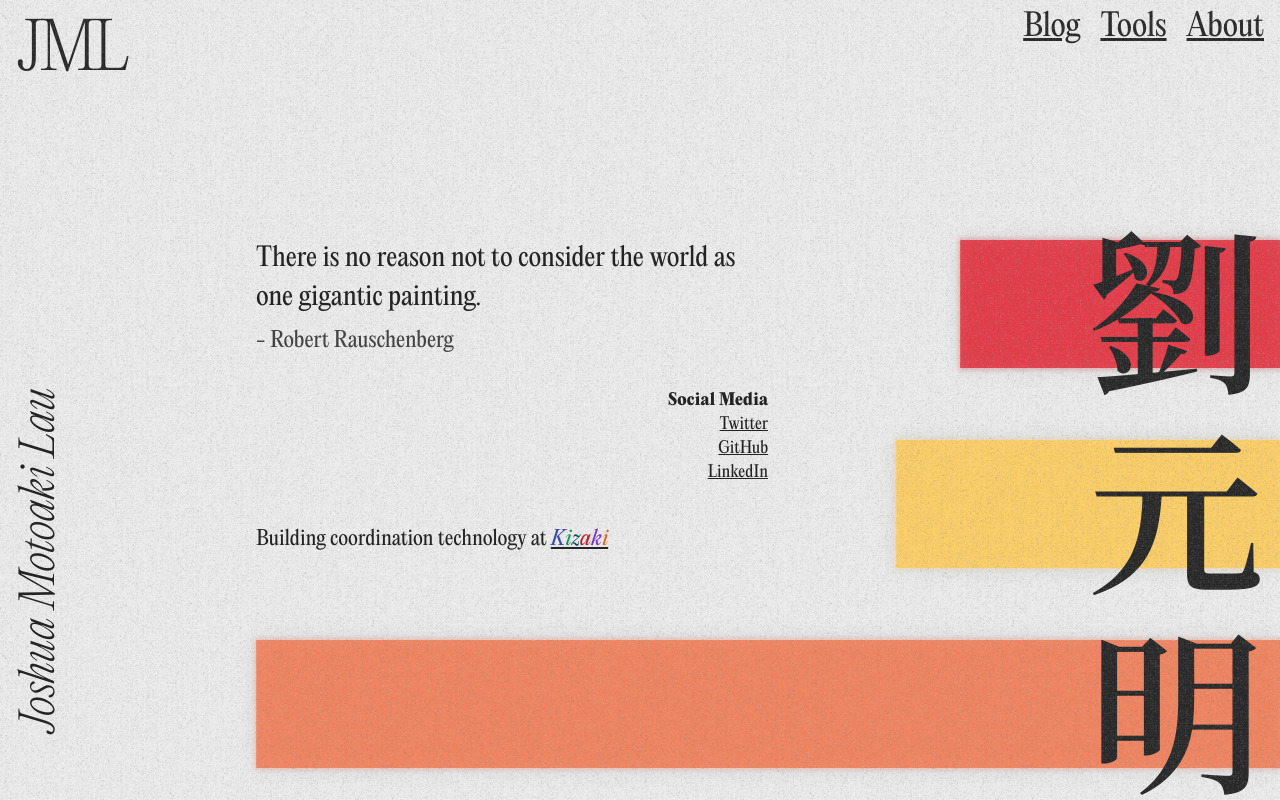
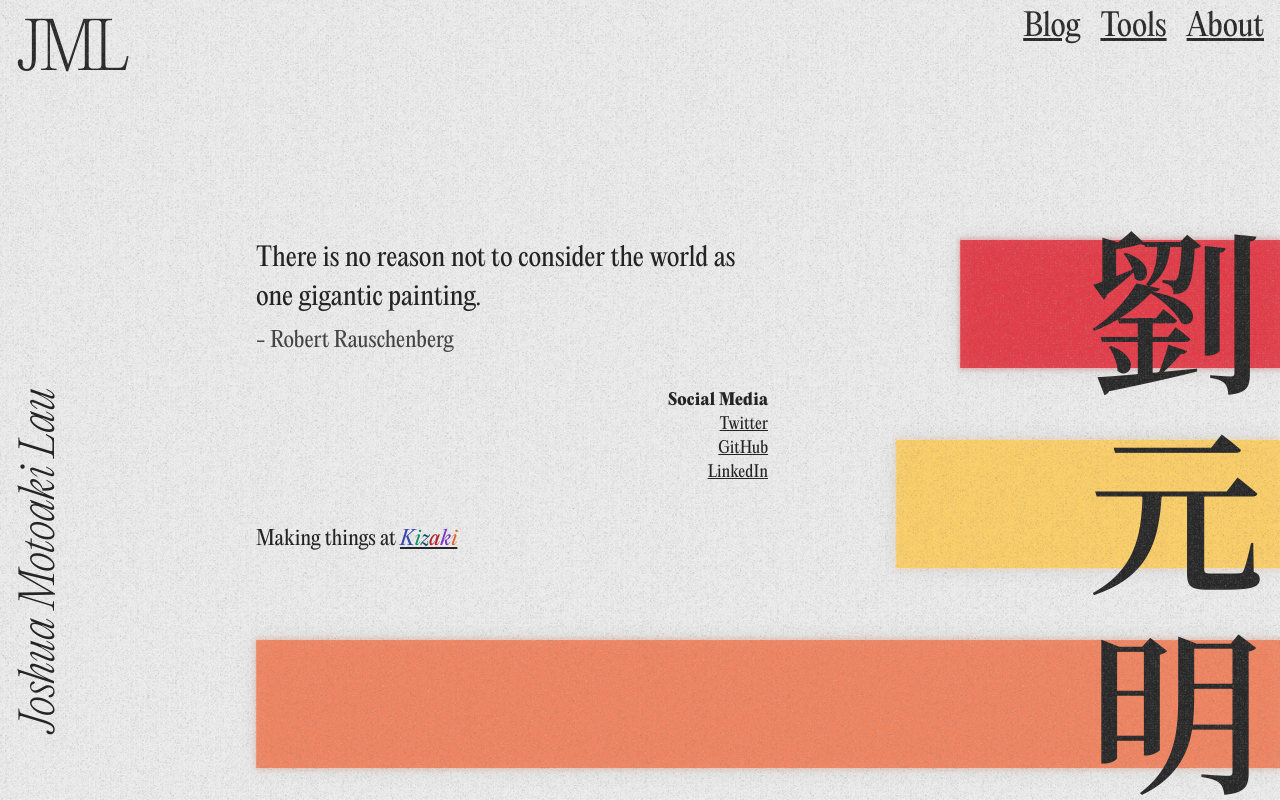
Before and after one commit to joshuamotoaki/jml, an Astro site: page / in a window 1280 px wide. Built offline with nearby package versions, Linux system fonts and the light colour scheme; Astro itself is replaced by a stand-in of ours.

Commit message:
Fix Kizaki description

```diff
--- a/src/components/AboutOverlay.astro
+++ b/src/components/AboutOverlay.astro
@@ -38,7 +38,7 @@ import { socials } from "../lib/links";
             href="https://kizaki.ai"
             target="_blank"
             rel="noopener noreferrer">Kizaki</a
-          >, a startup building AI coordination technologies.
+          >.
         </p>
         <p>
           I recently graduated from Princeton University, where I studied
--- a/src/pages/index.astro
+++ b/src/pages/index.astro
@@ -42,7 +42,7 @@ import { socials } from "../lib/links";
         }
       </div>
       <p class="mt-8 text-xl">
-        Building coordination technology at
+        Making things at
         <KizakiLink />
       </p>
     </div>
@@ -51,7 +51,7 @@ import { socials } from "../lib/links";
     <p
       class="md:hidden absolute top-[10%] right-8 w-[50%] pt-36 text-xl z-50 pointer-events-none"
     >
-      Building coordination technology at
+      Making things at
       <KizakiLink class="pointer-events-auto" />
     </p>
 
```
